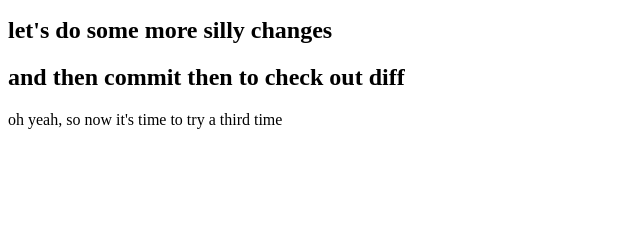
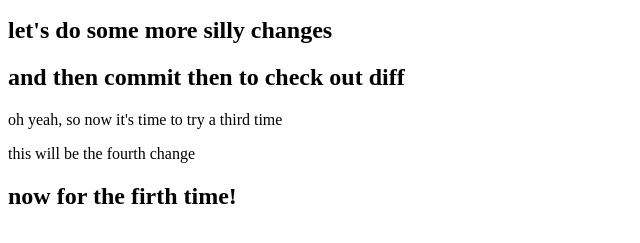
Before and after one commit to CatoSammi/GitGitHubMasterclass, a plain HTML site: page index.html in a window 1280 px wide. Shown: the part 87-330 px from the top of the page, without its empty margins (0-640 px from the left). Drawn offline with Linux system fonts and the light colour scheme.

Commit message:
fifth time is the charm

```diff
--- a/index.html
+++ b/index.html
@@ -6,3 +6,7 @@
 <h2>and then commit then to check out diff</h2>
 
 <p>oh yeah, so now it's time to try a third time</>
+
+    <p>this will be the fourth change</p>
+
+<h2>now for the firth time!</h2>
```
